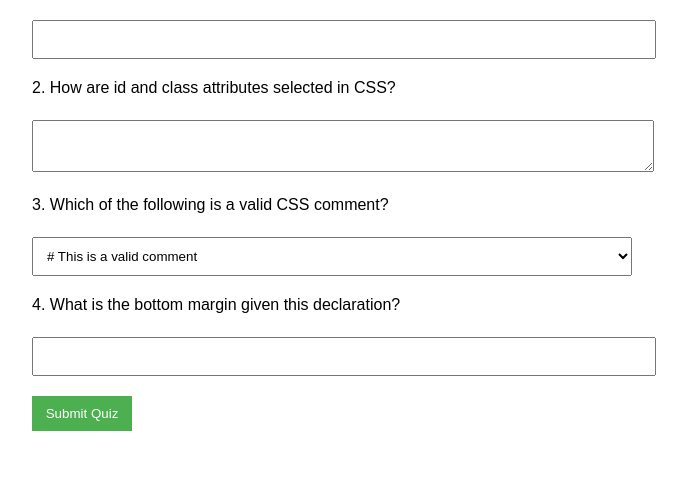
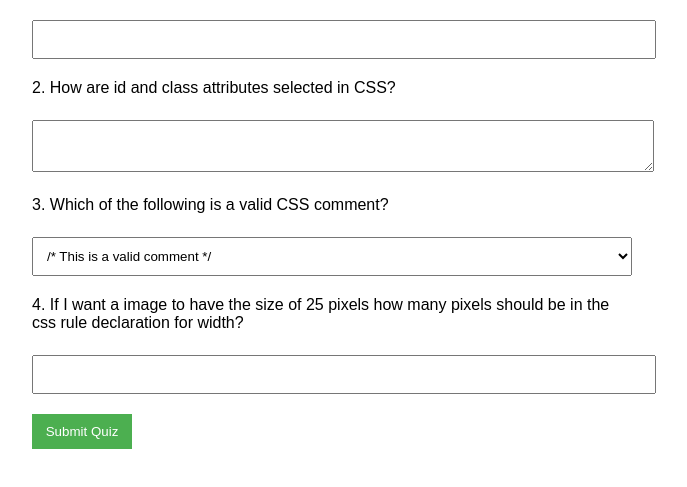
Before and after one commit to lucas-maciel-afonso/wdd130, a plain HTML site: page quiz.html in a window 1280 px wide. Shown: the part 101-588 px from the top of the page, without its empty margins (308-995 px from the left). Drawn offline with Linux system fonts and the light colour scheme.

Commit message:
updating the questions

```diff
--- a/quiz.html
+++ b/quiz.html
@@ -20,12 +20,12 @@
 
         <label for="q3">3. Which of the following is a valid CSS comment?</label><br>
         <select id="q3" name="q3">
-            <option value="" selected disabled>/* This is a valid comment */</option>
-            <option value="" selected disabled>/** This is a valid comment **/</option>
-            <option value="" selected disabled># This is a valid comment </option>
+            <option value="">/* This is a valid comment */</option>
+            <option value="">/** This is a valid comment **/</option>
+            <option value=""># This is a valid comment </option>
         </select><br>
 
-        <label for="q4">4. What is the bottom margin given this declaration?</label><br>
+        <label for="q4">4. If I want a image to have the size of 25 pixels how many pixels should be in the css rule declaration for width?</label><br>
         <input type="number" id="q4" name="q4"><br>
 
         <button type="submit">Submit Quiz</button>
```
